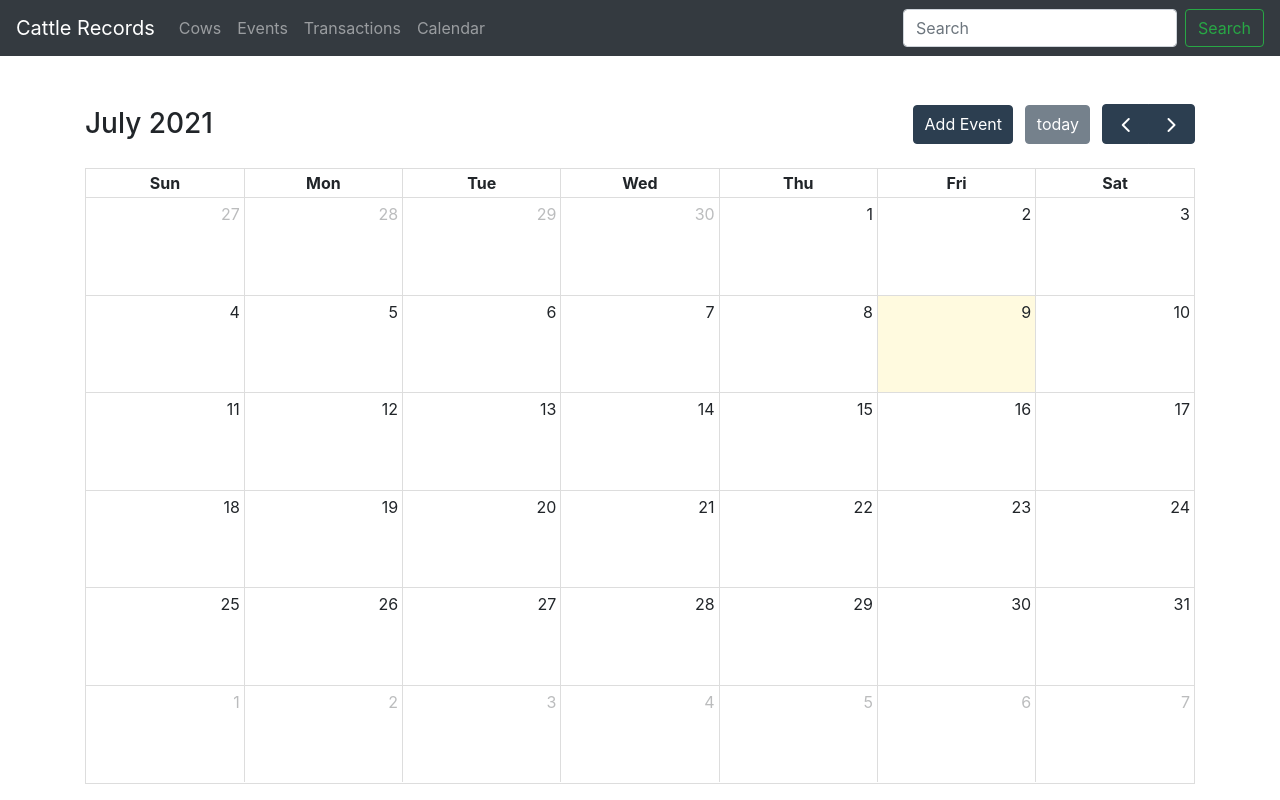
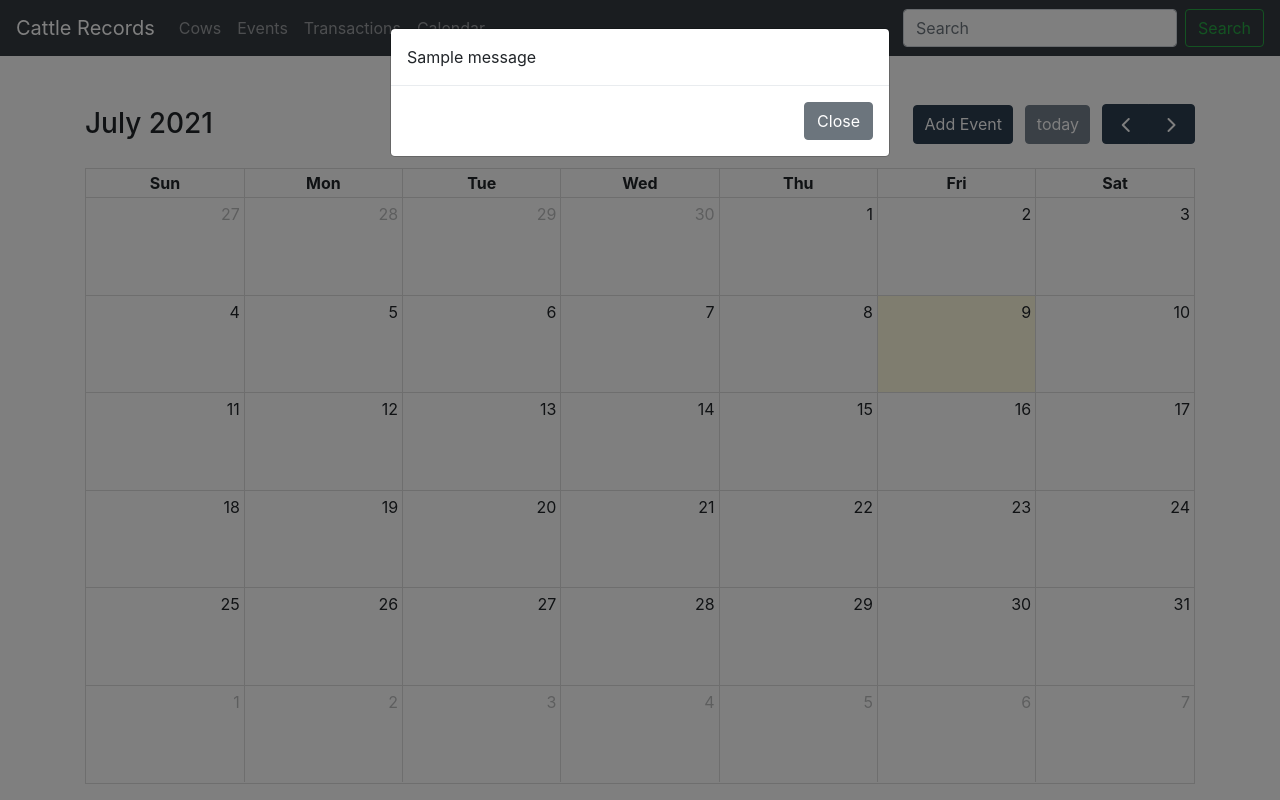
Before and after one commit to jforseth210/CattleDatabase, a Flask app: template templates/calendar.html in a window 1280 px wide. Run offline with Flask 2, Linux system fonts and the light colour scheme; the template is opened without the code that fills it: most values are stand-ins (such as "Sample title", 1, 10 or a date in 2020); one stand-in notice (Sample message) is shown; lists and menus that the app fills with data are empty; parts of the project's set-up code (start-up, migrations or seed data) failed here and were passed over; some libraries are stand-ins or nearby versions.

Commit message:
All of the bug fixes from the last three commits

```diff
--- a/cows.py
+++ b/cows.py
@@ -8,10 +8,10 @@ cows = Blueprint('cows', __name__, template_folder='templates')
 
 @cows.route("/")
 @login_required
-def cows():
-    cows = Cow.query.all()
+def list_cows():
+    cow_list = Cow.query.all()
     usernames = get_usernames()
-    return render_template("cows.html", cows=cows, usernames=usernames)
+    return render_template("cows.html", cows=cow_list, usernames=usernames)
 
 
 @cows.route("/cow/<tag_number>")
--- a/templates/base.html
+++ b/templates/base.html
@@ -34,7 +34,7 @@
           <a class="nav-link" href="/transactions">Transactions<span class="sr-only"></span></a>
         </li>
         <li class="nav-item">
-          <a class="nav-link" href="/calendar">Calendar<span class="sr-only"></span></a>
+          <a class="nav-link" href="/events/calendar">Calendar<span class="sr-only"></span></a>
         </li>
       </ul>
       <ul class="navbar-nav ml-auto mr-4">
@@ -56,9 +56,21 @@
   {% with messages = get_flashed_messages() %}
   {% if messages %}
   {% for message in messages %}
-  <div class="modal fade show" role="dialog">
-    {{message}}
+  <div class="modal fade in" id="flashModal" tabindex="-1" role="dialog" aria-labelledby="exampleModalLabel"
+  aria-hidden="true">
+  <div class="modal-dialog" role="document">
+    <div class="modal-content">
+      <div class="modal-body">
+        {{message}}
+      </div>
+      <div class="modal-footer">
+        <button type="button" class="btn btn-secondary" data-dismiss="modal">
+          Close
+        </button>
+      </div>
+    </div>
   </div>
+</div>
   {% endfor %}
   {% endif %}
   {% endwith %}
@@ -85,7 +97,7 @@
             </select>
             <h5>Sire:</h5>
             <select name="sire" id="newCowSire" class="form-control">
-              {% for cow in cows %} {% if cow.sex == COW_SEXES_MALE_POSSIBLE_PARENTS %}
+              {% for cow in cows %} {% if cow.sex in COW_SEXES_MALE_POSSIBLE_PARENTS %}
               <option>{{cow.tag_number}}</option>
               {% endif %} {% endfor %}
               <option value="">N/A</option>
@@ -157,6 +169,7 @@
   <script src="/static/bootstrap/js/Optional Dependencies/popper.min.js"></script>
   <script src="/static/bootstrap/js/bootstrap.min.js"></script>
   <script>
+    $('#flashModal').modal('show');
     function validateTagNumber(field) {
       console.log("Checking if " + field.value + " available");
       const Http = new XMLHttpRequest();
--- a/templates/calendar.html
+++ b/templates/calendar.html
@@ -1,14 +1,14 @@
 {% extends 'base.html' %}
 {% block title%}Calendar{% endblock %}
 {% block head %}
-<link href='static/calendar/lib/main.css' rel='stylesheet' />
-<script src='static/calendar/lib/main.js'></script>
+<link href='/static/calendar/lib/main.css' rel='stylesheet' />
+<script src='/static/calendar/lib/main.js'></script>
 <script>
 
     document.addEventListener('DOMContentLoaded', function () {
         var calendarEl = document.getElementById('calendar');
         var xmlHttp = new XMLHttpRequest();
-        xmlHttp.open("GET", "calendar/events/api", false); // false for synchronous request
+        xmlHttp.open("GET", "/calendar/events/api", false); // false for synchronous request
         xmlHttp.send(null);
         events = JSON.parse(xmlHttp.responseText);
         console.log(events);
--- a/templates/cow.html
+++ b/templates/cow.html
@@ -138,7 +138,7 @@ content %}
                         <th>Description</th>
                         </tr>
                         {% for event in cow.events|sort(attribute='date') %}
-                        <tr class="clickable-tr" onclick="window.location.href = '/event/{{event.event_id}}';">
+                        <tr class="clickable-tr" onclick="window.location.href = '/events/event/{{event.event_id}}';">
                             <td>
                                 <h7>{{event.date}}<h7>
                             </td>
@@ -164,7 +164,7 @@ content %}
                         {% for event in cow.events %}
                         {% for transaction in event.transactions %}
                         <tr class="clickable-tr"
-                            onclick="window.location.href = '/transaction/{{transaction.transaction_id}}';">
+                            onclick="window.location.href = '/transactions/transaction/{{transaction.transaction_id}}';">
                             <td>
                                 <h7>{{transaction.event.date}}</h7>
                             </td>
--- a/templates/event.html
+++ b/templates/event.html
@@ -106,7 +106,7 @@ content %}
                         </tr>
                         {% for transaction in event.transactions %}
                         <tr class="clickable-tr"
-                            onclick="window.location.href = '/transaction/{{transaction.transaction_id}}';">
+                            onclick="window.location.href = '/transactions/transaction/{{transaction.transaction_id}}';">
                             <td>
                                 <h7>{{transaction.tofrom}}</h7>
                             </td>
@@ -205,7 +205,7 @@ content %}
                 </button>
             </div>
             <div class="modal-body">
-                <form id="nameChangeForm" method="POST" action="/eventChangeName">
+                <form id="nameChangeForm" method="POST" action="/events/change_name">
                     <input type="hidden" name="event_id" value="{{event.event_id}}">
                     <input name="name" class="form-control" value="{{event.name}}" />
                 </form>
--- a/templates/events.html
+++ b/templates/events.html
@@ -14,7 +14,7 @@
             </tr>
         </thead>
         {% for event in events|sort(attribute='date')|reverse %}
-        <tr class="clickable-tr" onclick="window.location.href = '/event/{{event.event_id}}';">
+        <tr class="clickable-tr" onclick="window.location.href = '/events/event/{{event.event_id}}';">
             <td>
                 <h7>{{event.date}}<h7>
             </td>
--- a/templates/transactions.html
+++ b/templates/transactions.html
@@ -15,7 +15,7 @@
             </tr>
         </thead>
         {% for transaction in transactions|sort(attribute='event.date')|reverse %}
-        <tr class="clickable-tr" onclick="window.location.href = '/transaction/{{transaction.transaction_id}}';">
+        <tr class="clickable-tr" onclick="window.location.href = '/transactions/transaction/{{transaction.transaction_id}}';">
             <td>
                 <h7>{{transaction.event.date}}</h7>
             </td>
--- a/transactions.py
+++ b/transactions.py
@@ -4,7 +4,7 @@ from flask_simplelogin import login_required
 
 from models import Transaction, Cow, Event, db, get_cow_from_tag
 transactions = Blueprint('transactions', __name__, template_folder='templates')
-@transactions.route("/transactions")
+@transactions.route("/")
 @login_required
 def show_transactions():
     transactions = Transaction.query.all()
@@ -118,7 +118,7 @@ def transaction_change_to_from():
     return redirect(request.referrer)
 
 
-@transactions.route("/deletetransaction", methods=["POST"])
+@transactions.route("/delete", methods=["POST"])
 @login_required
 def delete_transaction():
     transaction_id = request.form.get("transaction_id")
```
Also changed, not shown: models.py (+4 -4 lines).
